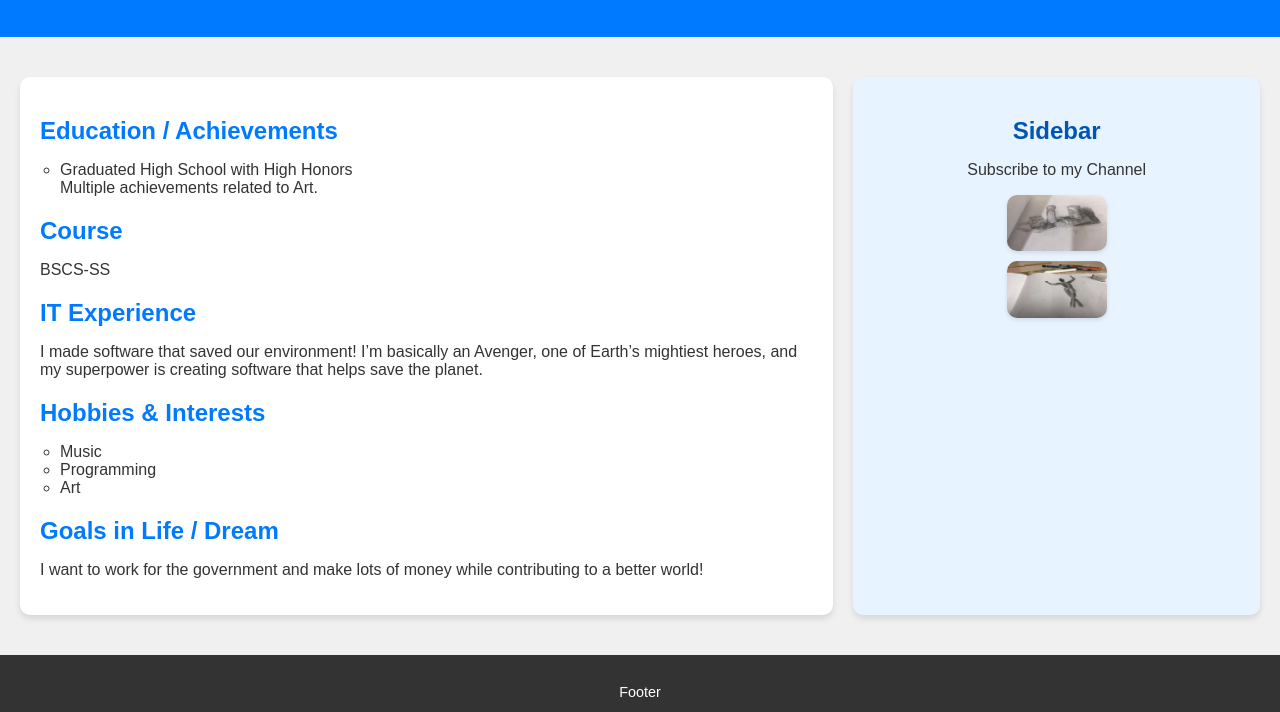
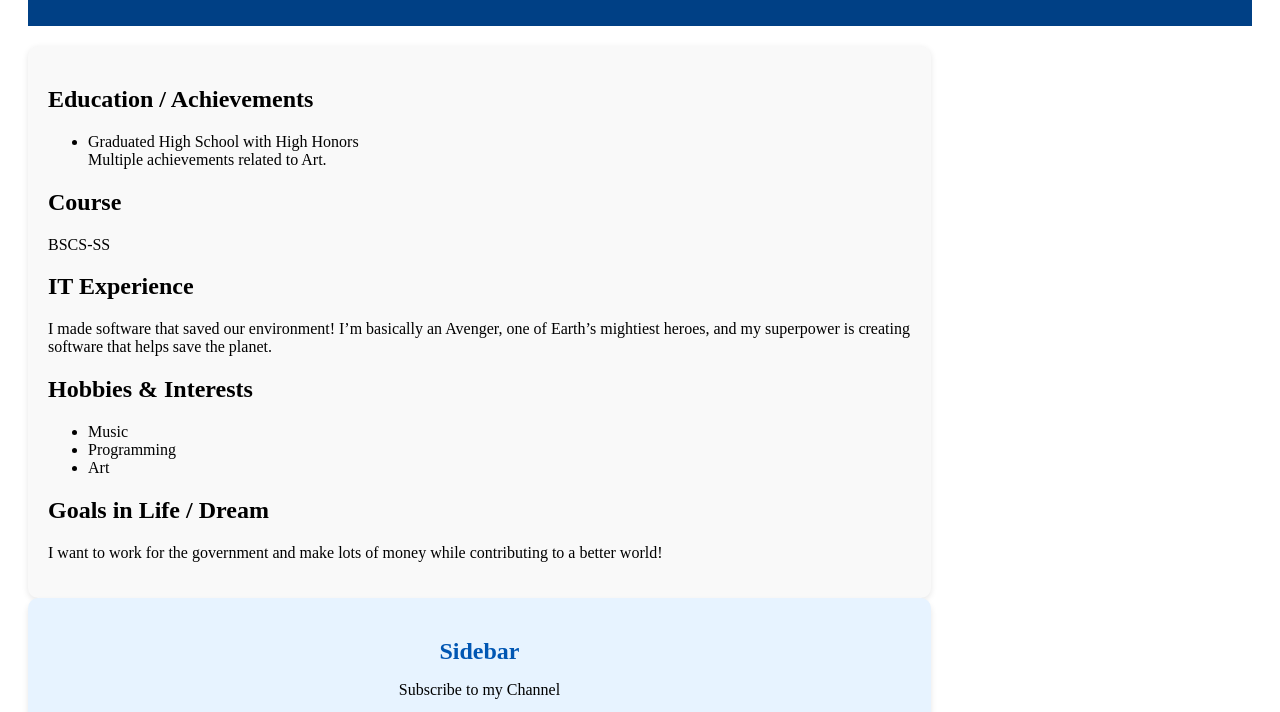
Before and after one commit to jgarroco/webprogss231-personal-website, a plain HTML site: page home/index.html in a window 1280 px wide. Shown: the part 122-834 px from the top of the page. Drawn offline with Linux system fonts and the light colour scheme; files whose address does not match are found by name.

Commit message:
Update mystyle.css

```diff
--- a/home/css/mystyle.css
+++ b/home/css/mystyle.css
@@ -1,53 +1,29 @@
-body {
-  font-family: 'Arial', sans-serif;
-  margin: 0;
-  padding: 0;
-  background-color: #f0f0f0;
-  color: #333;
-}
-
 .container {
   display: grid;
   grid-template-rows: auto 1fr auto;
-  grid-template-columns: 1fr;
-  min-height: 100vh;
+  grid-template-columns: 3fr 1fr;
   gap: 20px;
+  height: 100vh;
+  padding: 20px;
 }
 
 header {
-  background: #007bff;
+  background-color: #004085;
   color: white;
   text-align: center;
   padding: 20px;
-  font-size: 1.5rem;
-}
-
-main {
-  display: grid;
-  grid-template-columns: 2fr 1fr;
-  gap: 20px;
-  padding: 20px;
+  grid-column: span 2;
 }
 
 .main-content {
-  background: #ffffff;
+  background-color: #f9f9f9;
   padding: 20px;
   border-radius: 10px;
-  box-shadow: 0 4px 6px rgba(0, 0, 0, 0.1);
-}
-
-.main-content h2 {
-  color: #007bff;
-  margin-bottom: 10px;
-}
-
-.main-content ul {
-  list-style: circle;
-  padding-left: 20px;
+  box-shadow: 0 2px 6px rgba(0, 0, 0, 0.1);
 }
 
 .sidebar {
-  background: #e7f3ff;
+  background-color: #e7f3ff;
   padding: 20px;
   border-radius: 10px;
   box-shadow: 0 4px 6px rgba(0, 0, 0, 0.1);
@@ -62,24 +38,23 @@ main {
 .gallery {
   display: flex;
   flex-direction: column;
-  gap: 10px;
+  gap: 15px;
   align-items: center;
 }
 
 .gallery img {
-  max-width: 100px;
-  max-height: 100px;
-  width: auto;
+  width: 80%;
+  max-width: 150px;
   height: auto;
+  object-fit: cover;
   border-radius: 10px;
   box-shadow: 0 2px 4px rgba(0, 0, 0, 0.1);
-  object-fit: cover;
 }
 
 footer {
-  background: #333;
+  background-color: #004085;
   color: white;
   text-align: center;
-  padding: 15px;
-  font-size: 0.9rem;
+  padding: 10px;
+  grid-column: span 2;
 }
```
